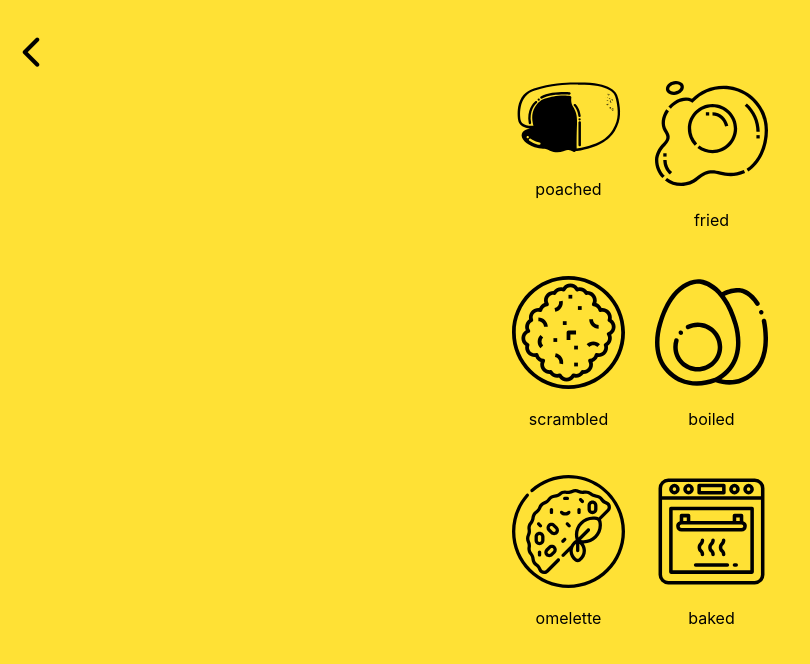
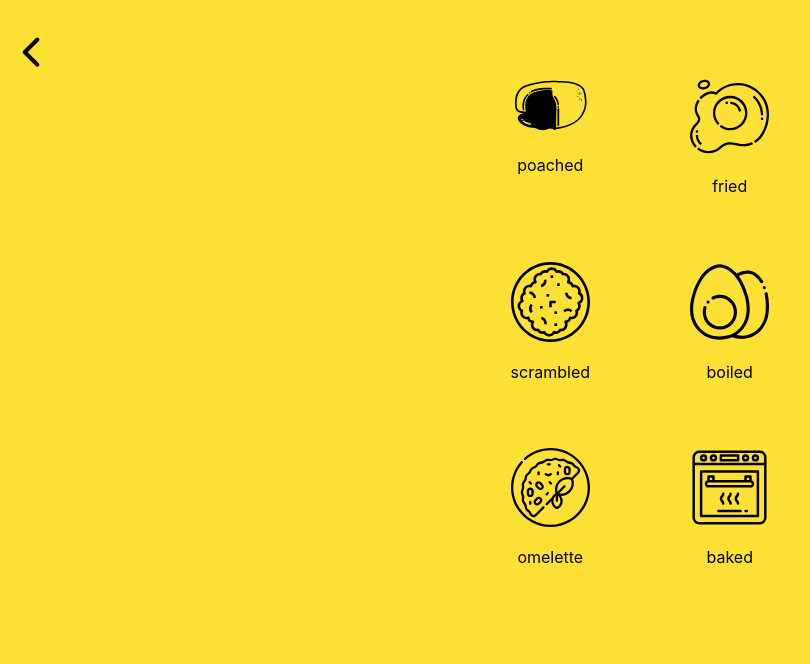
Before and after one commit to dannyMilnes/Yolko, a React (Create React App) app: page /egg-type in a window 1280 px wide. Shown: the top 664 px of the page, without its empty margins (0-810 px from the left). Built offline with nearby package versions, Linux system fonts and the light colour scheme.

Commit message:
setting egg selector into grid style

```diff
--- a/src/pages/EggSelector.css
+++ b/src/pages/EggSelector.css
@@ -6,10 +6,9 @@
 
 .egg-selector-grid-container{
     display: grid;
-    width: 20%;
     grid-template-columns: 1fr 1fr;
-    column-gap: 30px;
-    row-gap: 30px;
+    column-gap: 100px;
+    row-gap: 50px;
 }
 
 .eggName{
--- a/src/pages/EggSelector.js
+++ b/src/pages/EggSelector.js
@@ -24,7 +24,7 @@ export default function EggSelector() {
                     <div className="egg-selector-container">
                     <div className="egg-selector-grid-container">
                         {data.eggs.map((egg) => (
-                            <EggListCard egg={egg}/>
+                            <EggListCard className="egg-selector-grid-item" egg={egg}/>
                         ))}
                     </div>
                     </div>
```
Also changed, not shown: 1 other file (tests, documents, lock files or other folders).
